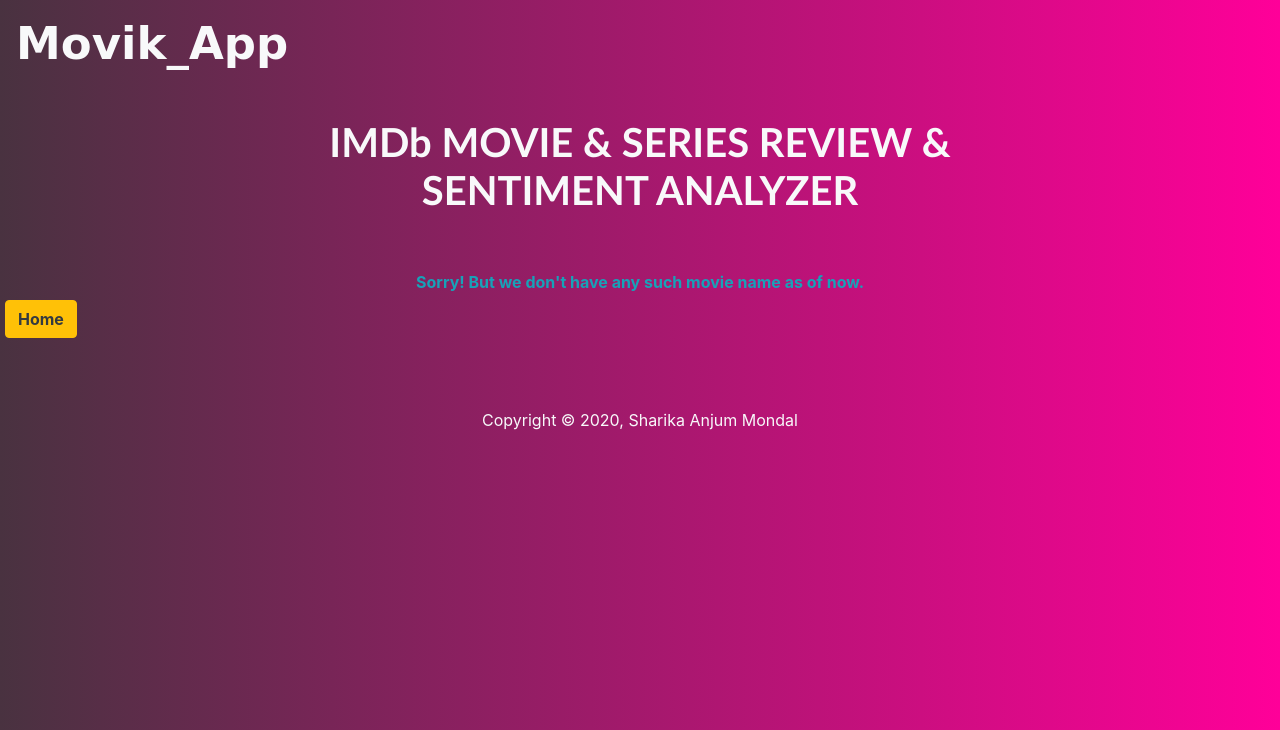
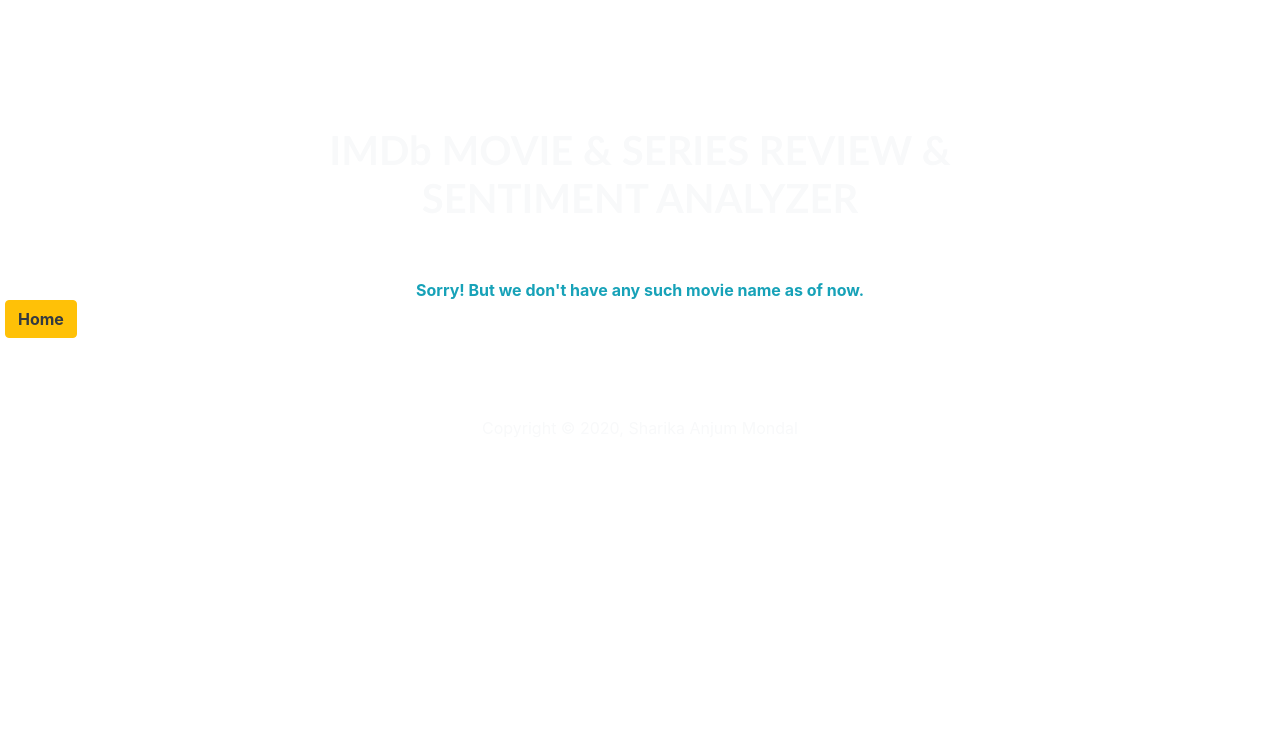
Before and after one commit to sharika-anjum/Movie-review-sentiment-analyzer-app, a Flask app: template templates/choices.html in a window 1280 px wide. Shown: the top 730 px of the page. Run offline with Flask 2, Linux system fonts and the light colour scheme; the template is opened without the code that fills it, so the values that code supplies are empty; parts of the project's set-up code (start-up, migrations or seed data) failed here and were passed over; some libraries are stand-ins or nearby versions.

Commit message:
Update choices.html

```diff
--- a/templates/choices.html
+++ b/templates/choices.html
@@ -10,14 +10,9 @@
     <link rel="stylesheet" href="https://stackpath.bootstrapcdn.com/bootstrap/4.4.1/css/bootstrap.min.css" integrity="sha384-Vkoo8x4CGsO3+Hhxv8T/Q5PaXtkKtu6ug5TOeNV6gBiFeWPGFN9MuhOf23Q9Ifjh" crossorigin="anonymous">
     <title>Movie Review Sentiment Analyzer-Choices</title>
 </head>
-<body style="background: #FF0099;  /* fallback for old browsers */
-background: -webkit-linear-gradient(to right, #493240, #FF0099);  /* Chrome 10-25, Safari 5.1-6 */
-background: linear-gradient(to right, #493240, #FF0099); /* W3C, IE 10+/ Edge, Firefox 16+, Chrome 26+, Opera 12+, Safari 7+ */
-">
+<body style="color:#000000">
 
-    <nav class="navbar">        <!--Creating a navbar-->
-        <h1 class="navbar-brand text-light" style = "font-family:Comic Sans MS; font-size:45px;position:fixed;top:5px;"><strong>Movik_App</strong></h1>
-    </nav>
+    <br>
     <br>
     <br>
 
```
